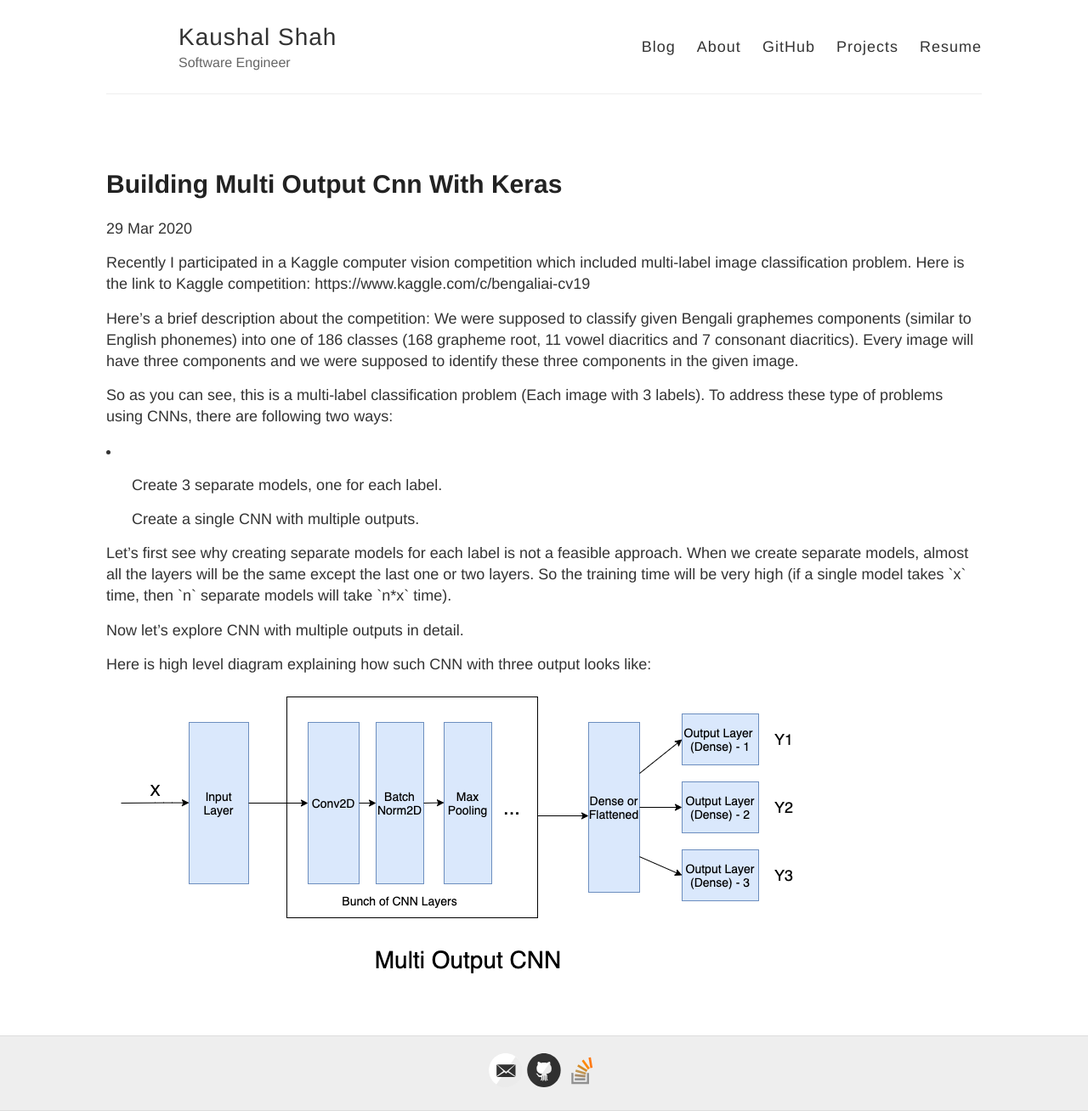
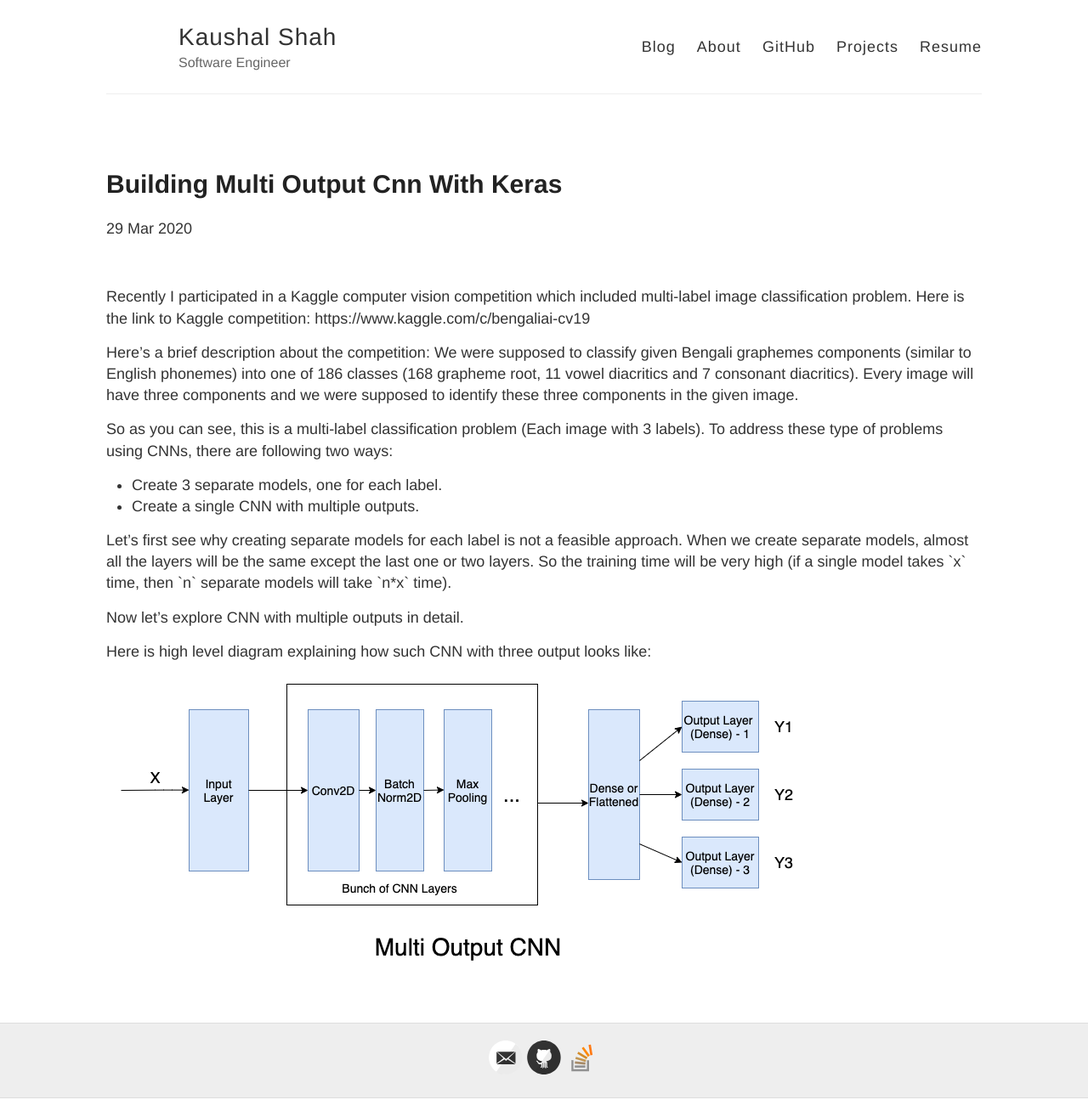
Before and after one commit to Kaushal28/kaushal28.github.io, a Jekyll site: the page built from _posts/2020-03-29-Building-Multi-Output-CNN-with-Keras.html, in a window 1280 px wide. Shown: the whole page at 85% size. Built offline with Jekyll 4.4.1, drawn with Linux system fonts in a browser that asks for light colours; comment, search, counter and statistics services are not loaded.

Commit message:
Update 2020-03-29-Building-Multi-Output-CNN-with-Keras.html

```diff
--- a/_posts/2020-03-29-Building-Multi-Output-CNN-with-Keras.html
+++ b/_posts/2020-03-29-Building-Multi-Output-CNN-with-Keras.html
@@ -5,16 +5,17 @@ comments: true
 images:
   - url: /assets/MultiOutputCNN.png
 ---
+<br>
 <p> Recently I participated in a Kaggle computer vision competition which included multi-label image classification problem. Here is the link to Kaggle competition: https://www.kaggle.com/c/bengaliai-cv19 </p>
 
 <p> Here’s a brief description about the competition: We were supposed to classify given Bengali graphemes components (similar to English phonemes) into one of 186 classes (168 grapheme root, 11 vowel diacritics and 7 consonant diacritics). Every image will have three components and we were supposed to identify these three components in the given image. </p>
 
 <p> So as you can see, this is a multi-label classification problem (Each image with 3 labels). To address these type of problems using CNNs, there are following two ways: </p>
 
-<li>
-<ul> Create 3 separate models, one for each label. </ul>
-<ul> Create a single CNN with multiple outputs. </ul>
-</li>
+<ul>
+<li> Create 3 separate models, one for each label. </li>
+<li> Create a single CNN with multiple outputs. </li>
+</ul>
 
 <p> Let’s first see why creating separate models for each label is not a feasible approach. When we create separate models, almost all the layers will be the same except the last one or two layers. So the training time will be very high (if a single model takes `x` time, then `n` separate models will take `n*x` time). </p>
 
```
